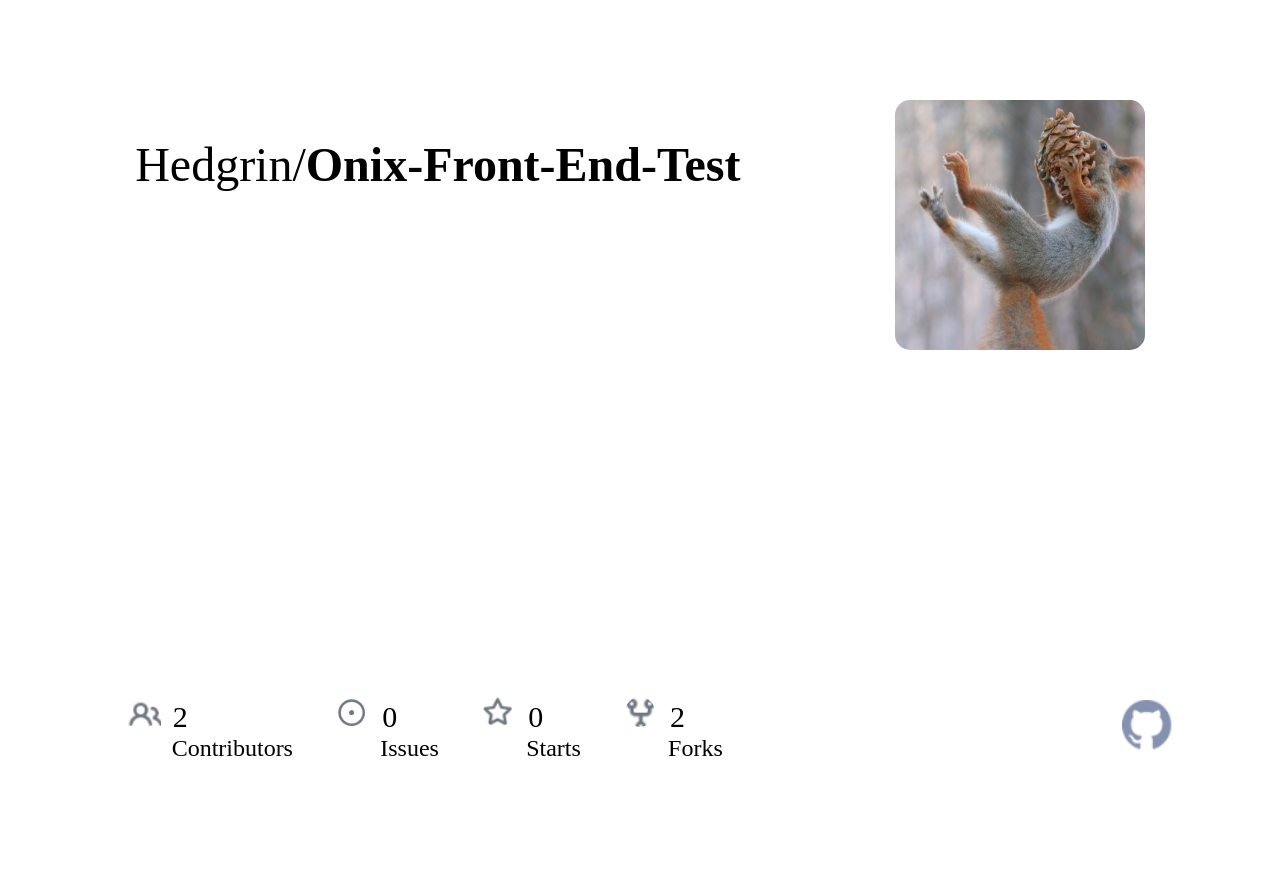
After one commit to InnaPrincess/vue, a PHP site: page /Hedgrin.html in a window 1280 px wide. The commit adds this page. Run offline with PHP 8.4, Linux system fonts and the light colour scheme.

Commit message:
lesson-1

```diff
--- /dev/null
+++ b/Hedgrin.html
@@ -0,0 +1,38 @@
+<!DOCTYPE html>
+<html lang="en">
+<head>
+    <meta charset="UTF-8">
+    <meta http-equiv="X-UA-Compatible" content="IE=edge">
+    <meta name="viewport" content="width=device-width, initial-scale=1.0">
+    <title>Document</title>
+    <link rel="stylesheet" href="style-hedgrin.css">
+</head>
+<body>
+    <div class="wrapper">
+<div class="header">
+<p> Hedgrin/<b>Onix-Front-End-Test</b></p> <img class="avatar" src="1.jpg" alt="белка летун" width="250px" height="250px">
+</div>
+<main class="main-content"></main>
+<div class="footer">
+    <div class="info-block">
+<div><p class="chislo-1 num pseudo">2</p>
+<p class="info t-inf ">Contributors</p>
+</div>
+<div><p class="chislo-2 num pseudo">0</p>
+    <p class="info t-inf">Issues</p>
+    </div>
+    <div><p class="chislo-3 num pseudo">0</p>
+        <p class="info t-inf">Starts</p>
+        </div>
+        <div><p class="chislo-4 num pseudo">2</p>
+            <p class="info t-inf">Forks</p>
+            </div>
+
+        </div>
+            <img class="cat" src="8.png" alt="кошка" width="50px" height="50px">
+
+</div>
+    </div>
+
+</body>
+</html>
--- /dev/null
+++ b/style-hedgrin.css
@@ -0,0 +1,119 @@
+/*
+*{
+    outline: 1px solid #000;
+
+} */
+.wrapper{
+    margin: 100px;
+}
+.avatar {
+border-radius: 15px;
+}
+.header{
+    display: flex;
+    align-items:flex-start;
+    justify-content: space-around;
+}
+.header p{
+font-size: 48px;
+line-height: 50px;
+margin-top: 40px;
+margin-right: 100px;
+left: -60%;
+}
+main{
+    min-height: 350px;
+}
+.footer{
+    display: flex;
+    /* justify-content: space-around; */
+}
+.info-block{
+    width: 60%;
+    margin: 0 0 20px 20px;
+    display: flex;
+    justify-content: space-around;
+    align-items: center;
+}
+.info-block p{
+margin:0;
+}
+.num{
+    position: relative;
+    left:-33px;
+    text-align: left;
+font-size: 30px;
+/* margin-left:-20px; */
+/* margin-right:auto; */
+}
+.t-inf{
+    font-size: 24px;
+}
+.pseudo:before {
+    /* position:absolute; */
+    left: -10px;
+}
+.chislo-1:before{
+    content: "";
+    position: relative;
+    left: -12px;
+    top:-8px;
+    height:29px;
+    width:34px;
+    background-image: url("4.png");
+    background-size: cover;
+     display: inline-flex;
+   vertical-align: middle;
+
+
+
+
+
+}
+.chislo-2:before{
+    content: "";
+    position: relative;
+    left: -10px;
+    top:-8px;
+    background-image: url("5.png");
+    background-size: cover;
+    height:30px;
+    width:30px;
+    border-radius:50%;
+    margin-right: 5px;
+   display: inline-flex;
+   vertical-align: middle;
+
+}
+.chislo-3:before{
+    content: "";
+    position: relative;
+    left: -10px;
+    top:-8px;
+    background-image: url("6.png");
+    background-size: cover;
+    height:30px;
+    width:30px;
+    border-radius:50%;
+    margin-right: 5px;
+   display: inline-flex;
+   vertical-align: middle;
+}
+.chislo-4:before{
+    content: "";
+    position: relative;
+    left: -10px;
+    top:-8px;
+    background-image: url("7.png");
+    background-size: cover;
+    height:30px;
+    width:30px;
+    border-radius:50%;
+    margin-right: 5px;
+   display: inline-flex;
+   vertical-align: middle;
+}
+
+.cat{
+    margin-left: auto;
+}
```
Also changed, not shown: 1.jpg (added), 4.png (added), 5.png (added), 6.png (added), 7.png (added), 8.png (added), style.css (line endings or trailing spaces).
